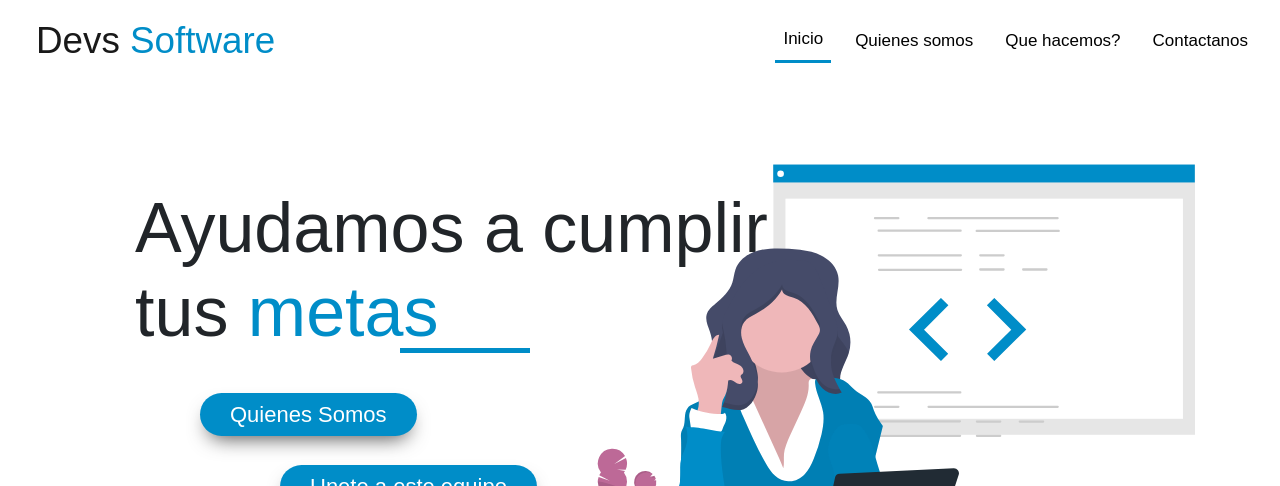
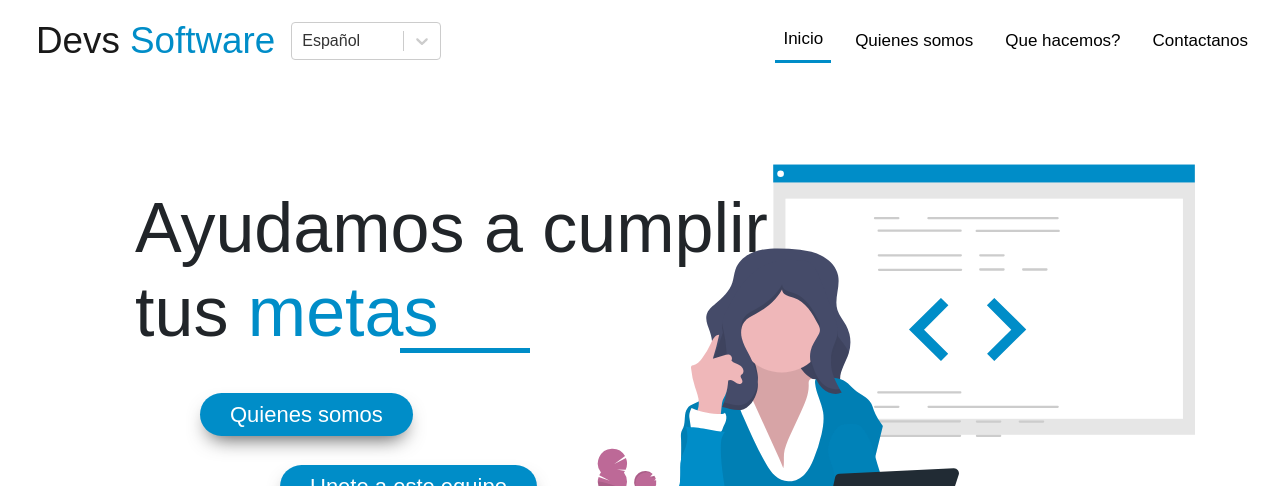
Before and after one commit to diegoareval/web-page, a React (Create React App) app: page / in a window 1280 px wide. Shown: the top 486 px of the page. Built offline with nearby package versions, Linux system fonts and the light colour scheme.

Commit message:
multiidioma setup

```diff
--- a/package.json
+++ b/package.json
@@ -12,8 +12,10 @@
     "react": "^16.13.1",
     "react-bootstrap": "^1.0.1",
     "react-dom": "^16.13.1",
+    "react-intl": "^5.10.10",
     "react-router-dom": "5.2.0",
-    "react-scripts": "3.4.1"
+    "react-scripts": "3.4.1",
+    "react-select": "^3.1.1"
   },
   "scripts": {
     "start": "react-scripts start",
--- a/src/App.js
+++ b/src/App.js
@@ -1,4 +1,4 @@
-import React, { Component } from "react";
+import React, { useState } from "react";
 import Navbar from "./commons/Components/Navbar";
 import Banner from "./homepage/Components/Banner";
 import AboutUs from "./homepage/Components/AboutUs";
@@ -7,10 +7,19 @@ import Testimonial from "./homepage/Components/Testimonial";
 import FAQS from "./homepage/Components/FAQS";
 import QuestionsForm from "./homepage/Components/QuestionsForm";
 import Footer from "./commons/Components/Footer";
+import LanguageContext from "./contexts/LanguageProvider";
+import {IntlProvider} from "react-intl"
+import messages from "./locale/messages"
+import { options } from "./service/options";
 
-export default class App extends Component {
-  render() {
+const App = () => {
+     const [lang, setLang] = useState(options[1])
     return (
+      <LanguageContext.Provider value={{
+        lang,
+        setLang
+      }}>
+      <IntlProvider locale={lang} messages={messages[lang.value]}>
       <div className="App">
         <Navbar />
         <Banner />
@@ -21,6 +30,11 @@ export default class App extends Component {
         <QuestionsForm />
         <Footer />
       </div>
+      </IntlProvider>
+      </LanguageContext.Provider>
+
     );
   }
-}
+
+
+export default App
--- a/src/commons/Components/Navbar.js
+++ b/src/commons/Components/Navbar.js
@@ -1,8 +1,10 @@
 import React from "react";
 import styles from "../Css/Navbar.module.css";
 import { Navbar, Nav } from "react-bootstrap";
+import Selector from "../Select";
+import {FormattedMessage} from "react-intl"
 
-export default function navbar() {
+const navbar = () => {
   return (
     <Navbar fixed="top" bg="light" expand="lg" className={styles.NavBar}>
       <Navbar.Brand className={styles.Logo}>
@@ -10,15 +12,20 @@ export default function navbar() {
       </Navbar.Brand>
       <Navbar.Toggle aria-controls="responsive-navbar-nav" />
       <Navbar.Collapse id="responsive-navbar-nav">
+      <Nav.Item style={{width: "150px"}}>
+        <Selector/>
+        </Nav.Item>
         <Nav className="ml-auto">
           <Nav.Link active href="/">
-            Inicio
+            <FormattedMessage id="nav.home" />
           </Nav.Link>
-          <Nav.Link href="/">Quienes somos</Nav.Link>
-          <Nav.Link href="/">Que hacemos?</Nav.Link>
-          <Nav.Link href="/">Contactanos</Nav.Link>
+          <Nav.Link href="/"><FormattedMessage id="nav.we" /></Nav.Link>
+          <Nav.Link href="/"><FormattedMessage id="nav.do" /></Nav.Link>
+          <Nav.Link href="/"><FormattedMessage id="nav.contact" /></Nav.Link>
         </Nav>
       </Navbar.Collapse>
     </Navbar>
   );
 }
+
+export default navbar;
--- /dev/null
+++ b/src/commons/Select.js
@@ -0,0 +1,25 @@
+import React, {useContext} from 'react';
+import Select from 'react-select';
+import LanguageContext from '../contexts/LanguageProvider';
+import { options } from '../service/options';
+const Selector = ()=> {
+    const {lang, setLang} = useContext(LanguageContext);
+  const handleChange = selectedOption => {
+    setLang(selectedOption)
+  };
+
+    return (
+      <Select
+      placeholder={"Elija Idioma"}
+      styles={{
+          width: "70px"
+      }}
+        value={lang}
+        onChange={handleChange}
+        options={options}
+      />
+    );
+  }
+
+
+export default Selector
--- /dev/null
+++ b/src/contexts/LanguageProvider.js
@@ -0,0 +1,5 @@
+
+import React from "react"
+const LanguageContext = React.createContext(null);
+
+export default LanguageContext;
--- a/src/homepage/Components/Banner.js
+++ b/src/homepage/Components/Banner.js
@@ -4,6 +4,7 @@ import { Container, Row, Col, Jumbotron, Image } from "react-bootstrap";
 import code from "../assets/code.svg";
 import girl from "../assets/girl.svg";
 import smallscreen from "../assets/smallscreen.png";
+import { FormattedMessage } from "react-intl";
 
 export default function Banner() {
   return (
@@ -19,7 +20,7 @@ export default function Banner() {
               <span style={{ color: "#008dc8" }}> metas </span>
             </h1>
             <div className={styles.rectangle} />
-            <button className={styles.Button}>Quienes Somos</button>
+            <button className={styles.Button}><FormattedMessage id="nav.we"/></button>
             <br className={styles.set} />
             <br className={styles.align} />
             <br className={styles.align} />
--- /dev/null
+++ b/src/locale/messages.js
@@ -0,0 +1,20 @@
+export default {
+	en: {
+		"nav.home": "Home",
+		"nav.do": "What do we do?",
+		"nav.contact": "Reach Us",
+		"nav.we": "About us"
+	},
+	es: {
+		"nav.home": "Inicio",
+		"nav.do": "Que hacemos?",
+		"nav.contact": "Contactanos",
+		"nav.we": "Quienes somos"
+	},
+	de: {
+		"nav.home": "StartSeite",
+		  "nav.do":"was machen wir?",
+		  "nav.contact": "kontaktiere uns",
+		  "nav.we": "Über uns"
+	},
+};
--- /dev/null
+++ b/src/service/options.js
@@ -0,0 +1,5 @@
+export const options = [
+    { value: 'en', label: 'Ingles' },
+    { value: 'es', label: 'Español' },
+    { value: 'de', label: 'Aleman' },
+  ];
```
Also changed, not shown: 2 other files (tests, documents, lock files or other folders).
